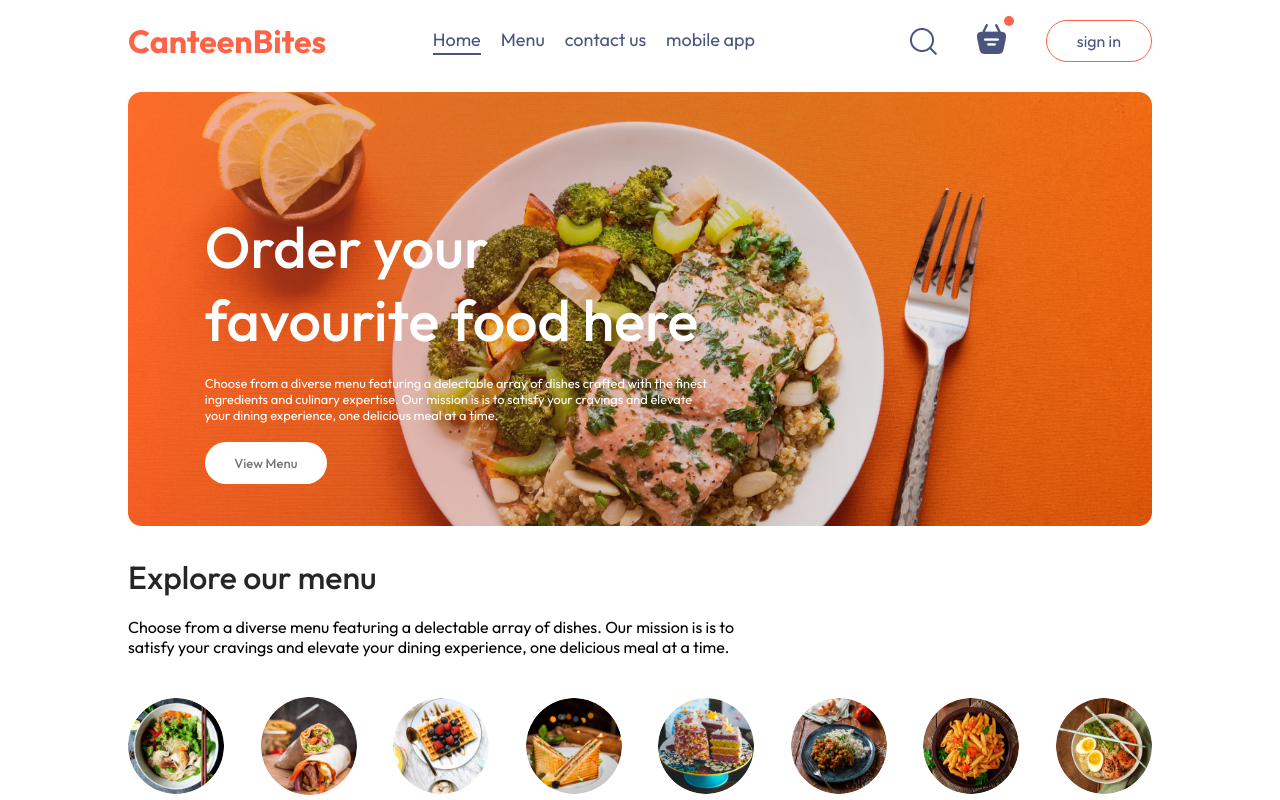
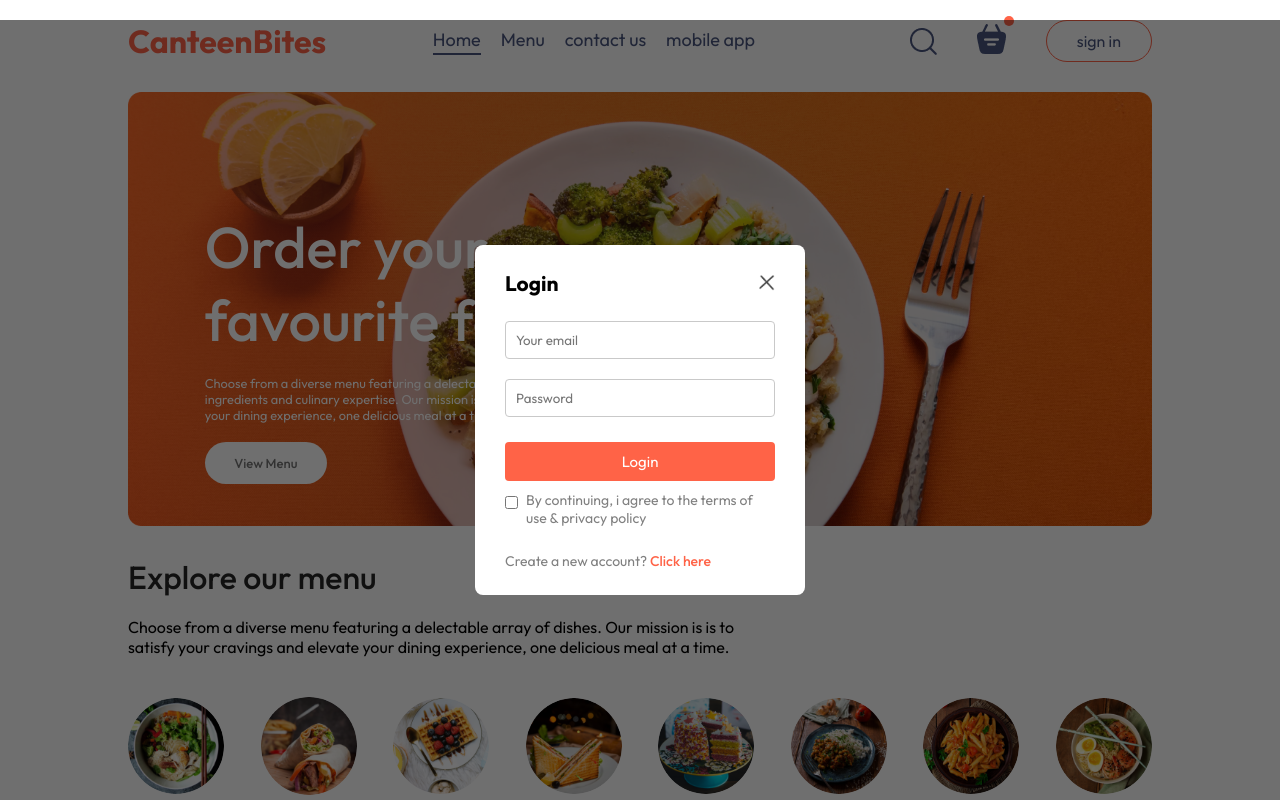
Before and after one commit to Glen-C-John/CanteenBite, a React (Vite) app in the folder canteenbite_frontend/: page / in a window 1280 px wide. Both pictures are taken after a click on the button "sign in". Shown: the top 800 px of the page. Built offline with nearby package versions, Linux system fonts and the light colour scheme.

Commit message:
loginandsignup

```diff
--- a/canteenbite_frontend/src/App.jsx
+++ b/canteenbite_frontend/src/App.jsx
@@ -1,16 +1,21 @@
-import React from 'react'
+import React, { useState } from 'react'
 import Navbar from './components/Navbar/Navbar'
 import { Route, Routes } from 'react-router-dom'
 import Home from './pages/Home/Home'
 import Cart from './pages/Cart/Cart'
 import PlaceOrder from './pages/PlaceOrder/PlaceOrder'
 import Footer from './components/Footer/Footer'
+import LoginPopup from './components/LoginPopup/LoginPopup'
 
 const App = () => {
+
+  const [showLogin,setShowLogin] = useState(false)
+
   return (
     <>
+    {showLogin?<LoginPopup setShowLogin={setShowLogin}/>:<></>}
       <div className='app'>
-        <Navbar />
+        <Navbar setShowLogin={setShowLogin} />
         <Routes>
           < Route path='/' element={<Home />} />
           < Route path='/cart' element={<Cart />} />
--- /dev/null
+++ b/canteenbite_frontend/src/components/LoginPopup/LoginPopup.css
@@ -0,0 +1,74 @@
+.login-popup{
+    position: absolute;
+    z-index: 1;
+    width: 100%;
+    height: 100%;
+    background-color: #00000090;
+    display: grid;
+}
+
+.login-popup-container{
+    place-self: center;
+    width: max(23vw,330px);
+    color: #808080;
+    background-color: white;
+    display: flex;
+    flex-direction: column;
+    gap: 25px;
+    padding: 25px 30px;
+    border-radius: 8px;
+    font-size: 14px;
+    animation: fadeIn 0.5s;
+}
+
+.login-popup-title{
+    display: flex;
+    justify-content: space-between;
+    align-items: center;
+    color: black;
+}
+
+.login-popup-title img{
+    width: 16px;
+    cursor: pointer;
+}
+
+.login-popup-inputs{
+    display: flex;
+    flex-direction: column;
+    gap: 20px;
+}
+
+.login-popup-inputs input{
+    outline: none;
+    border: 1px solid #c9c9c9;
+    padding: 10px;
+    border-radius: 4px;
+}
+
+.login-popup-container button{
+    border: none;
+    padding: 10px;
+    border-radius: 4px;
+    color: white;
+    background-color: tomato;
+    font-size: 15px;
+    cursor: pointer;
+}
+
+.login-popup-condition{
+    display: flex;
+    align-items: start;
+    gap: 8px;
+    margin-top: -15px;
+}
+
+.login-popup-condition input{
+    margin-top: 5px;
+}
+
+.login-popup p span{
+    color: tomato;
+    font-weight: 500;
+    cursor: pointer;
+}
--- /dev/null
+++ b/canteenbite_frontend/src/components/LoginPopup/LoginPopup.jsx
@@ -0,0 +1,36 @@
+import React, { useState } from 'react'
+import './LoginPopup.css'
+import { assets } from '../../assets/assets'
+
+const LoginPopup = ({setShowLogin}) => {
+
+    const [currState,setCurrState] = useState("Login")
+
+  return (
+    <div className='login-popup'>
+      <form  className="login-popup-container">
+        <div className="login-popup-title">
+            <h2>{currState}</h2>
+            <img onClick={()=>setShowLogin(false)}  src={assets.cross_icon} alt="" />
+        </div>
+        <div className="login-popup-inputs">
+            {currState==="Login"?<></>:<input type="text" placeholder='Your name' required />}
+            <input type="email" placeholder='Your email' required />
+            <input type="password" placeholder='Password' required />
+        </div>
+        <button>{currState==="Sign Up"?"Create account":"Login"}</button>
+        <div className="login-popup-condition">
+            <input type="checkbox" required />
+            <p>By continuing, i agree to the terms of use & privacy policy</p>
+        </div>
+        {currState==="Login"
+        ?<p>Create a new account? <span onClick={()=>setCurrState("Sign Up")}>Click here</span></p>
+        :<p>Already have an account? <span onClick={()=>setCurrState("Login")}>Login here</span></p>
+        }
+
+      </form>
+    </div>
+  )
+}
+
+export default LoginPopup
--- a/canteenbite_frontend/src/components/Navbar/Navbar.jsx
+++ b/canteenbite_frontend/src/components/Navbar/Navbar.jsx
@@ -3,7 +3,7 @@
 import { assets } from '../../assets/assets'
 import { Link } from 'react-router-dom'
 
-const Navbar = () => {
+const Navbar = ({setShowLogin}) => {
 
     const [menu,setMenu] = useState("home");
 
@@ -22,7 +22,7 @@
             <img src={assets.basket_icon} alt="" />
             <div className="dot"></div>
         </div>
-        <button>sign in</button>
+        <button onClick={()=>setShowLogin(true)}>sign in</button>
       </div>
     </div>
   )
```
